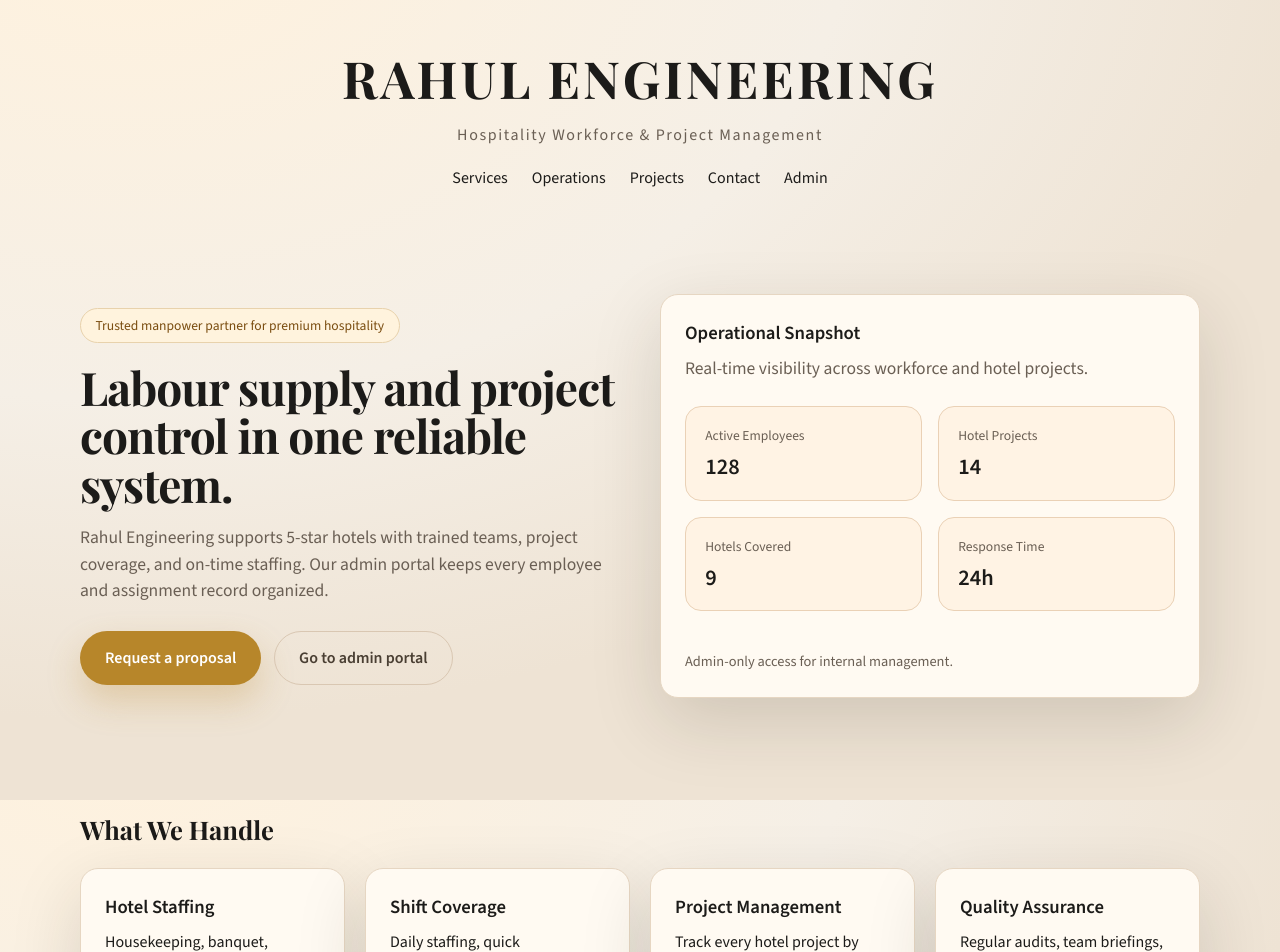
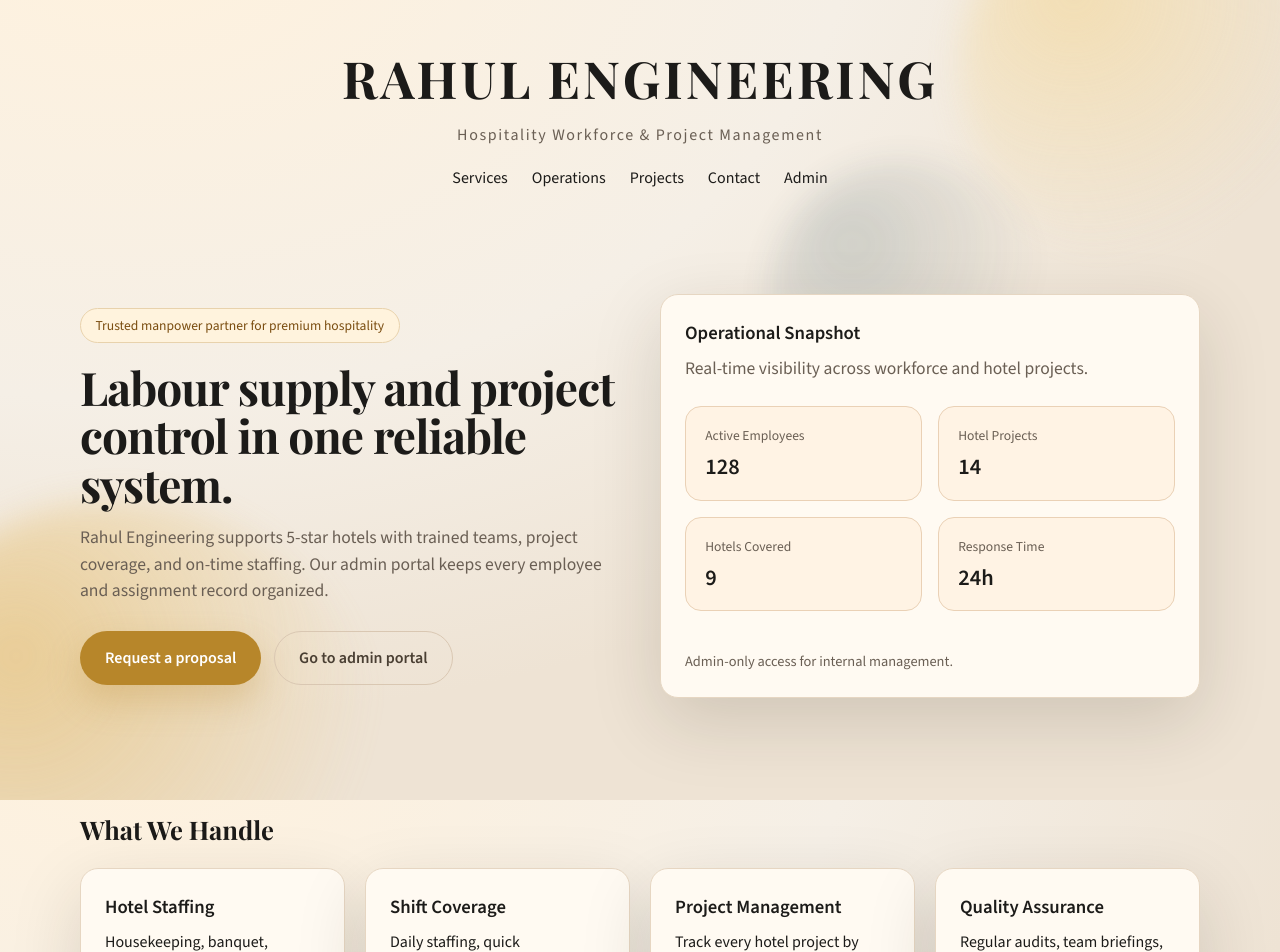
Before and after one commit to rahullpandey/rahul-engineering, a Next.js app: page / in a window 1280 px wide. Shown: the top 952 px of the page. Built offline with nearby package versions, Linux system fonts and the light colour scheme; no server answers; the database is empty.

Commit message:
Add 3D parallax background

```diff
--- /dev/null
+++ b/app/components/ParallaxBackground.js
@@ -0,0 +1,35 @@
+"use client";
+
+import { useEffect } from "react";
+
+export default function ParallaxBackground() {
+  useEffect(() => {
+    const handleMove = (event) => {
+      const x = (event.clientX / window.innerWidth) * 2 - 1;
+      const y = (event.clientY / window.innerHeight) * 2 - 1;
+      document.documentElement.style.setProperty("--parallax-x", x.toFixed(3));
+      document.documentElement.style.setProperty("--parallax-y", y.toFixed(3));
+    };
+
+    const handleLeave = () => {
+      document.documentElement.style.setProperty("--parallax-x", "0");
+      document.documentElement.style.setProperty("--parallax-y", "0");
+    };
+
+    window.addEventListener("mousemove", handleMove);
+    window.addEventListener("mouseleave", handleLeave);
+    return () => {
+      window.removeEventListener("mousemove", handleMove);
+      window.removeEventListener("mouseleave", handleLeave);
+    };
+  }, []);
+
+  return (
+    <div className="parallax-bg" aria-hidden>
+      <div className="parallax-orb orb-1" />
+      <div className="parallax-orb orb-2" />
+      <div className="parallax-orb orb-3" />
+      <div className="parallax-orb orb-4" />
+    </div>
+  );
+}
--- a/app/globals.css
+++ b/app/globals.css
@@ -11,6 +11,8 @@
   --stroke: #e6d6c2;
   --shadow: 0 24px 70px rgba(42, 33, 22, 0.15);
   --radius: 18px;
+  --parallax-x: 0;
+  --parallax-y: 0;
 }
 
 * {
@@ -37,6 +39,60 @@ body {
     );
   color: var(--ink);
   line-height: 1.5;
+}
+
+.parallax-bg {
+  position: fixed;
+  inset: 0;
+  pointer-events: none;
+  overflow: hidden;
+  z-index: 0;
+}
+
+.parallax-orb {
+  position: absolute;
+  border-radius: 999px;
+  filter: blur(16px);
+  opacity: 0.7;
+  transform: translate3d(calc(var(--parallax-x) * 22px), calc(var(--parallax-y) * 22px), 0);
+  transition: transform 0.3s ease;
+}
+
+.orb-1 {
+  width: 380px;
+  height: 380px;
+  top: -120px;
+  right: -60px;
+  background: radial-gradient(circle at 30% 30%, #f3d9a1, transparent 70%);
+}
+
+.orb-2 {
+  width: 520px;
+  height: 520px;
+  bottom: -220px;
+  left: -140px;
+  background: radial-gradient(circle at 30% 30%, #e6c27a, transparent 70%);
+}
+
+.orb-3 {
+  width: 280px;
+  height: 280px;
+  top: 20%;
+  left: 60%;
+  background: radial-gradient(circle at 30% 30%, rgba(38, 70, 83, 0.25), transparent 70%);
+}
+
+.orb-4 {
+  width: 220px;
+  height: 220px;
+  bottom: 15%;
+  right: 10%;
+  background: radial-gradient(circle at 30% 30%, rgba(183, 134, 42, 0.35), transparent 70%);
+}
+
+main, header, section, footer, .admin-shell {
+  position: relative;
+  z-index: 1;
 }
 
 a {
--- a/app/layout.js
+++ b/app/layout.js
@@ -1,4 +1,5 @@
 import "./globals.css";
+import ParallaxBackground from "./components/ParallaxBackground";
 
 export const metadata = {
   title: "Rahul Engineering",
@@ -9,6 +10,7 @@ export default function RootLayout({ children }) {
   return (
     <html lang="en">
       <body>
+        <ParallaxBackground />
         {children}
       </body>
     </html>
```
